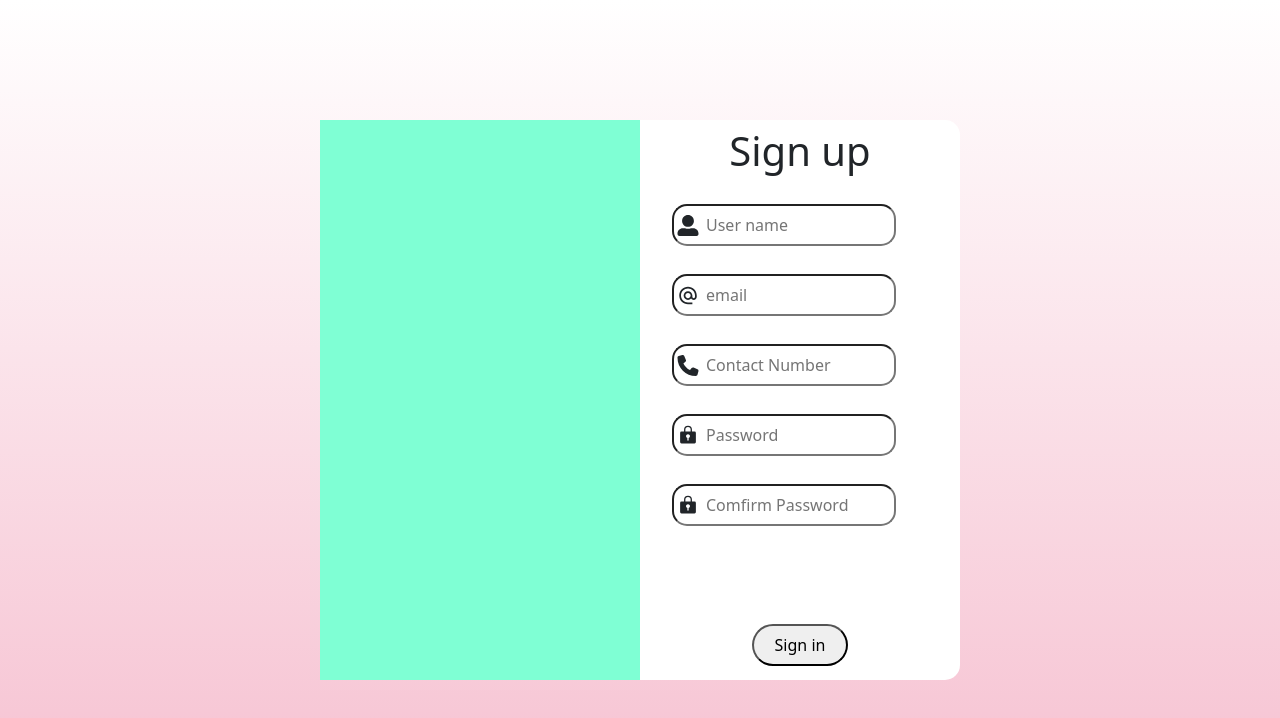
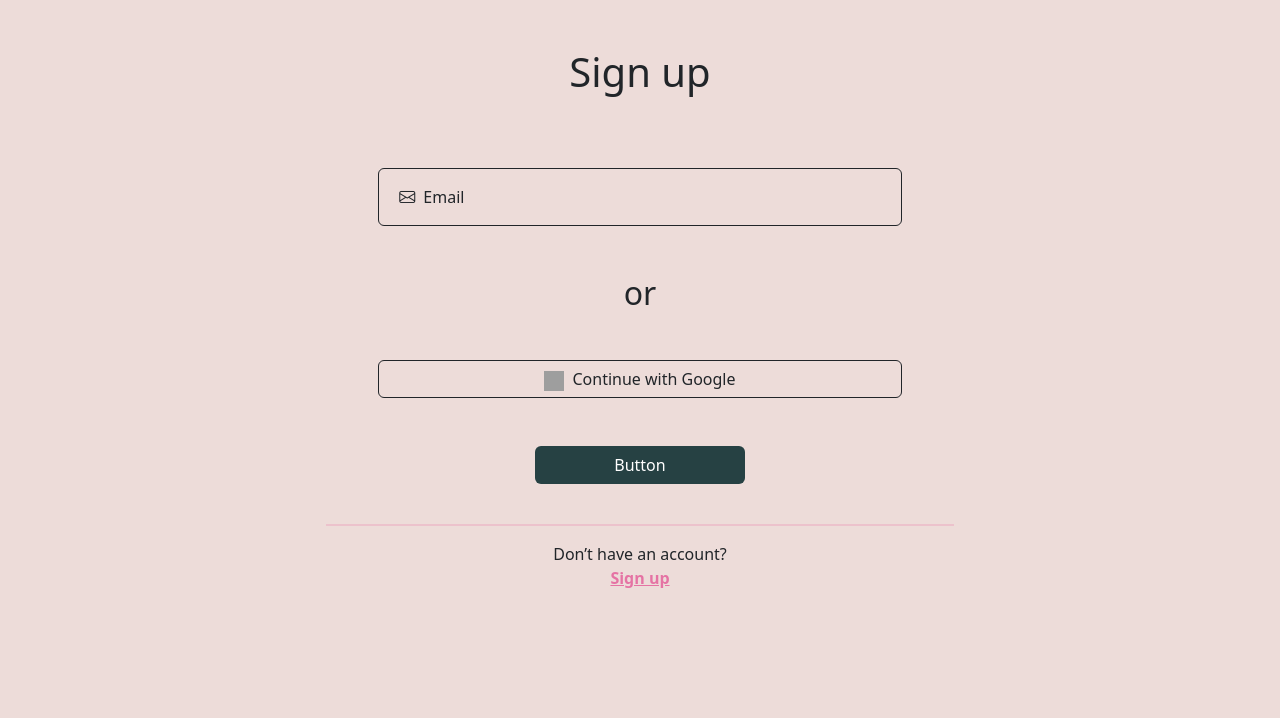
Before and after one commit to Porramin-Boonnak/vivart, a React (Create React App) app: page /signup in a window 1280 px wide. Shown: the top 718 px of the page. Built offline with nearby package versions, Linux system fonts and the light colour scheme; grey boxes are pictures that could not be loaded.

Commit message:
new design signup

```diff
--- a/package.json
+++ b/package.json
@@ -5,6 +5,7 @@
   "dependencies": {
     "axios": "^1.7.9",
     "bootstrap": "^5.3.3",
+    "bootstrap-icons": "^1.11.3",
     "cra-template": "1.2.0",
     "react": "^18.3.1",
     "react-bootstrap": "^2.10.7",
--- a/src/custom.scss
+++ b/src/custom.scss
@@ -1,2 +1,4 @@
 $primary:#DE5499;
+$secondary: #EDDCD9;
 @import '../node_modules/bootstrap/scss/bootstrap';
+@import url("https://cdn.jsdelivr.net/npm/bootstrap-icons@1.11.3/font/bootstrap-icons.min.css");
--- a/src/pages/login.js
+++ b/src/pages/login.js
@@ -1,36 +1,7 @@
-import '../pagescss/Login.css'
-import { FaUserAlt } from "react-icons/fa";
-import { PiLockKeyFill } from "react-icons/pi";
-import { useRef } from 'react'
-import { useNavigate } from 'react-router-dom';
-import axios from 'axios';
-export default function Login(){
-    const navigate = useNavigate();
-    const username = useRef(null);
-    const password = useRef(null);
-    const url = "https://se-servise.azurewebsites.net/login";
-    const hendelclick=()=>{
-        const data = {
-            username:username.current.value,
-            password:password.current.value
-        }
-        axios.post(url,data).then(response => navigate('/')).catch(error=>{
-            alert("username หรือ password ไม่ถูกต้อง")
-        });
-    }
+export default function Login() {
     return (
-        <div id="main">
-            <div id='menu'>
-                <div id='pic'></div>
-                <h1 id='signup'>
-                    Sign in
-                </h1>
-                <input id="username" ref={username} type="text" className='text_input' placeholder='User name'></input>
-                <FaUserAlt className='icon' id='icon_username'/>
-                <input id="password" ref={password} type="password" className='text_input' placeholder='Password'></input>
-                <PiLockKeyFill className='icon' id='icon_password'/>
-                <button onClick={hendelclick}>Sign in</button>
-            </div>
+        <div class="container-fluid d-flex justify-content-center bg-secondary ">
+
         </div>
     )
 }
--- a/src/pages/signup.js
+++ b/src/pages/signup.js
@@ -1,62 +1,28 @@
-import '../pagescss/Login.css'
-import '../pagescss/Signup.css'
-import { FaUserAlt } from "react-icons/fa";
-import { PiLockKeyFill } from "react-icons/pi";
-import { MdAlternateEmail } from "react-icons/md";
-import { FaPhone } from "react-icons/fa6";
-import { useRef } from 'react'
-import { useNavigate } from 'react-router-dom';
-import axios from 'axios';
-export default function Signup(){
-    const navigate = useNavigate();
-    const username = useRef(null);
-    const email = useRef(null);
-    const number = useRef(null);
-    const password = useRef(null);
-    const comfirm_password = useRef(null);
-    const url = "https://se-servise.azurewebsites.net/signup";
-    const hendelclick=()=>{
-        const data = {
-            username : username.current.value,
-            email : email.current.value,
-            number : number.current.value,
-            password : password.current.value,
-            citizenID : "dfdfefed"
-        };
-        if(password.current.value===comfirm_password.current.value)
-        {
-            axios.post(url, data).then(response => navigate('/')).catch(error=>{
-                alert("username ซ้ำ")
-            });
-        }
-        else{
-            alert("password ไม่เหมือนกัน")
-        }
-    }
+import "../pagescss/Signup.css";
+export default function Signup() {
     return (
-        <div id="main">
-            <div id='menu'>
-                <div id='pic'></div>
-                <h1 id='signup'>
-                    Sign up
-                </h1>
-                <input id="username" ref={username} type="text" className='text_input' placeholder='User name'></input>
-                <FaUserAlt className='icon' id='icon_username'/>
+        <div className="container-fluid bg-secondary d-flex flex-column justify-content-start align-items-center vh-100 w-100 text-center">
+            <h1 className="my-5 fw-light">Sign up</h1>
 
-                <input id="email" type="email" ref={email} className='text_input' placeholder='email'></input>
-                <MdAlternateEmail className='icon' id='icon_email'/>
+            <div className="form-floating my-4 col-5">
+                <input type="email" className="form-control bg-secondary border border-dark" id="floatingInput" placeholder="name@example.com" />
+                <label htmlFor="floatingInput" className="ms-2 ">
+                    <i className="bi bi-envelope me-2 "></i>Email
+                </label>
+            </div>
 
-                <input id="number" ref={number} type="text" className='text_input' placeholder='Contact Number'></input>
-                <FaPhone className='icon' id='icon_number'/>
+            <h2 className="my-4">or</h2>
 
-                <input id="password" ref={password} type="password" className='text_input' placeholder='Password'></input>
-                <PiLockKeyFill className='icon' id='icon_password'/>
+            <button className="btn col-5 bg-secondary border border-dark my-4 ">
+                <img src="https://registry.npmmirror.com/@lobehub/icons-static-png/latest/files/dark/google-color.png" alt="Google Logo" width="20" height="20" className="me-2" />
+                Continue with Google
+            </button>
 
-                <input id="comfirm_password" ref={comfirm_password} type="password" className='text_input' placeholder='Comfirm Password'></input>
-                <PiLockKeyFill className='icon' id='icon_comfirm_password'/>
-
-                <button onClick={hendelclick}>Sign in</button>
+            <div className="d-grid gap-2 col-2 my-4">
+                <button className="btn cs-color" type="button">Button</button>
             </div>
+            <hr className="w-50 border-pink" />
+            <p>Don’t have an account? <a href="#" className="text-pink fw-bold"><br className="my-2"></br>Sign up</a></p>
         </div>
     )
 }
--- a/src/pagescss/Signup.css
+++ b/src/pagescss/Signup.css
@@ -1,38 +1,23 @@
-#icon_email
-{
-    grid-column: 2/3;
-    grid-row: 3;
+.cs-color{
+    background-color: #264143;
+    color: white;
 }
-#email{
-    grid-column: 2/3;
-    grid-row: 3;
+.cs-color:hover{
+    background-color: #264143d5;
+    color: white;
 }
-#icon_password
-{
-    grid-column: 2/3;
-    grid-row: 5;
-}
-#password{
-    grid-column: 2/3;
-    grid-row: 5;
+.bg-lightpink {
+    background-color: #fce7eb;
 }
 
-#icon_number
-{
-    grid-column: 2/3;
-    grid-row: 4;
-}
-#number{
-    grid-column: 2/3;
-    grid-row: 4;
+.border-pink {
+    border-color: #e573a4;
+    border-width: 2px;
 }
 
-#icon_comfirm_password
-{
-    grid-column: 2/3;
-    grid-row: 6;
+.text-pink {
+    color: #e573a4;
 }
-#comfirm_password{
-    grid-column: 2/3;
-    grid-row: 6;
+.signup-title {
+    margin-top: -50px; /* ขยับขึ้น */
 }
```
Also changed, not shown: 1 other file (tests, documents, lock files or other folders).
